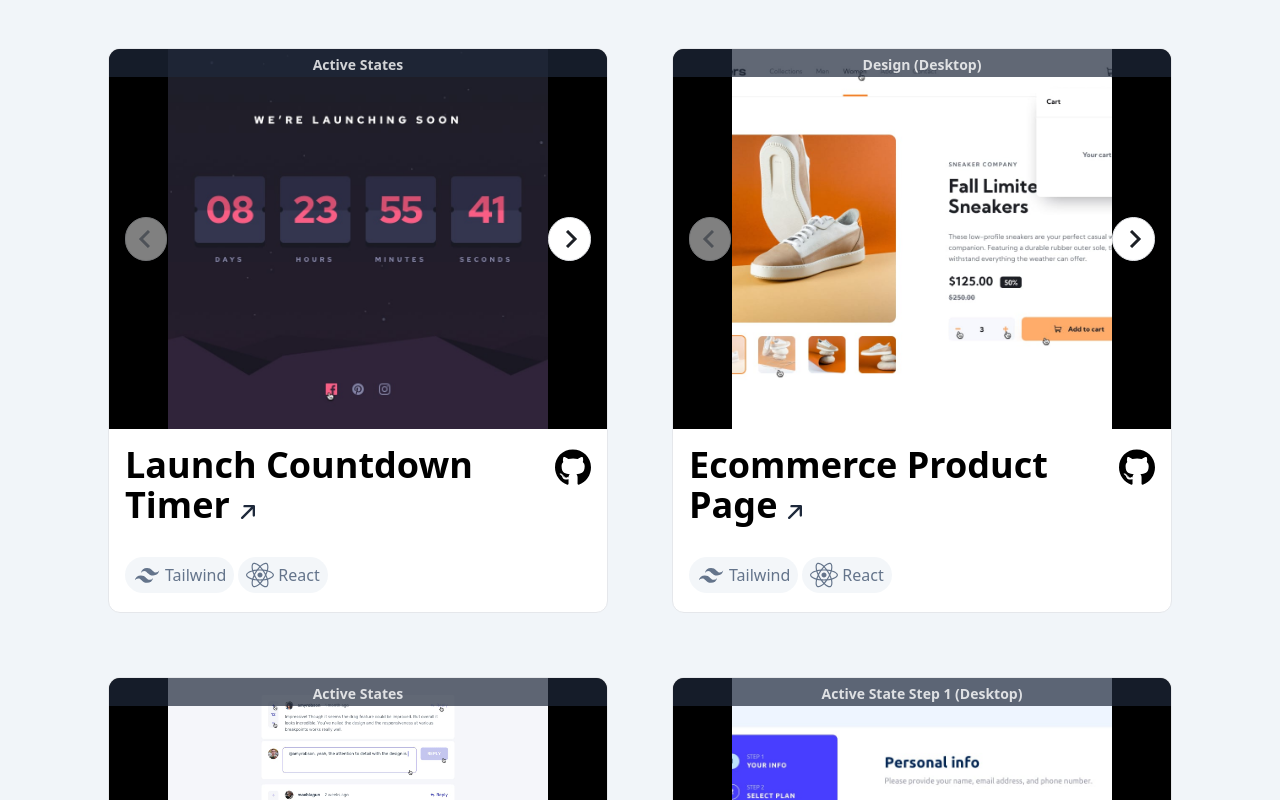
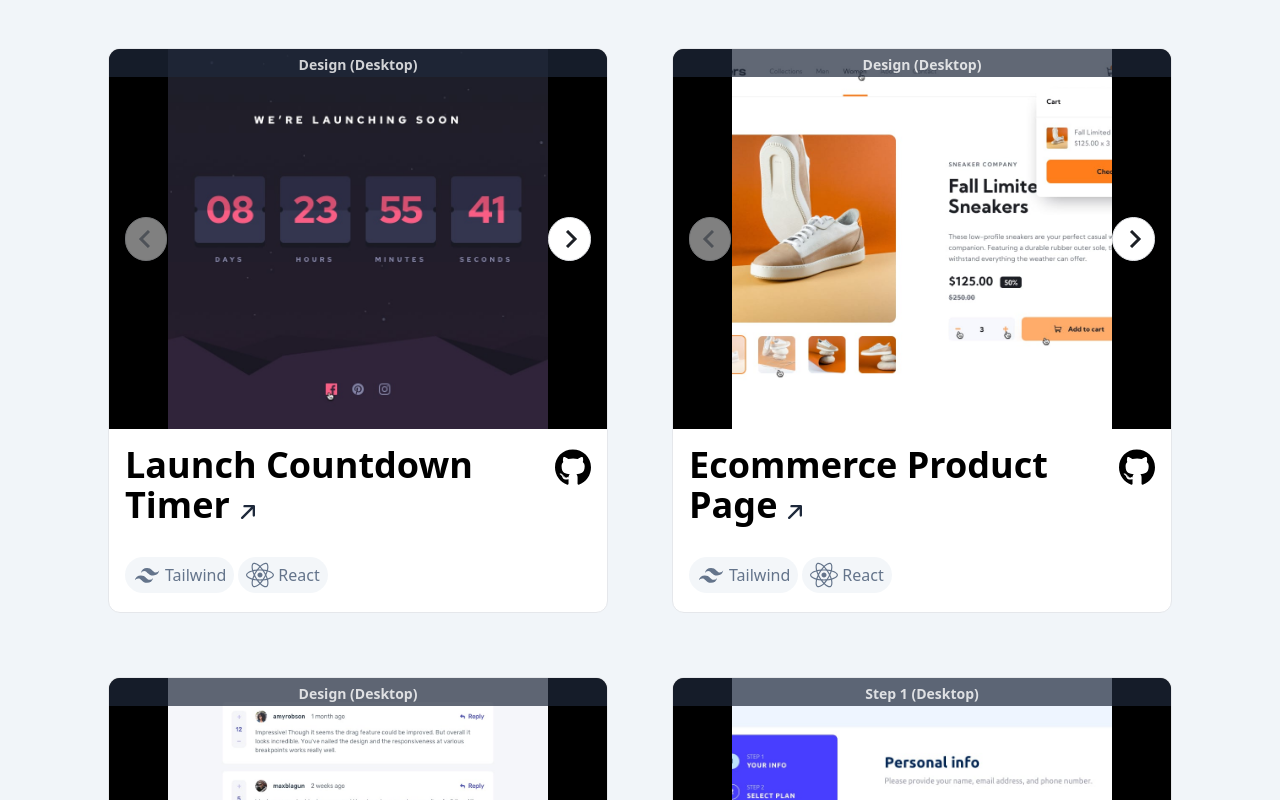
Before and after one commit to jialatteo/frontend-mentor-react-tailwind, a Next.js app: page / in a window 1280 px wide. Shown: the top 800 px of the page. Built offline with nearby package versions, Linux system fonts and the light colour scheme.

Commit message:
Select images to show

```diff
--- a/src/app/page.js
+++ b/src/app/page.js
@@ -13,11 +13,6 @@ export default function Home() {
           images={[
             {
               url: "launch-countdown-timer/active-states.jpg",
-              label: "Active States",
-              isPortrait: false,
-            },
-            {
-              url: "launch-countdown-timer/desktop-design.jpg",
               label: "Design (Desktop)",
               isPortrait: false,
             },
@@ -35,44 +30,24 @@ export default function Home() {
           githubUrl="https://github.com/jialatteo/frontend-mentor-react-tailwind/tree/main/src/app/ecommerce-product-page"
           images={[
             {
-              url: "ecommerce-product-page/active-states-basket-empty.jpg",
-              label: "Design (Desktop)",
-              isPortrait: false,
-            },
-            {
               url: "ecommerce-product-page/active-states-basket-filled.jpg",
               label: "Design (Desktop)",
               isPortrait: false,
             },
             {
-              url: "ecommerce-product-page/active-states-lightbox.jpg",
-              label: "Design (Desktop)",
-              isPortrait: false,
-            },
-            {
-              url: "ecommerce-product-page/desktop-design.jpg",
-              label: "Design (Desktop)",
-              isPortrait: false,
-            },
-            {
-              url: "ecommerce-product-page/desktop-design-lightbox.jpg",
-              label: "Lightbox (Desktop)",
-              isPortrait: false,
-            },
-            {
-              url: "ecommerce-product-page/mobile-design.jpg",
+              url: "ecommerce-product-page/mobile-design-basket-filled.jpg",
               label: "Design (Mobile)",
               isPortrait: true,
             },
             {
-              url: "ecommerce-product-page/mobile-design-basket-empty.jpg",
-              label: "Design (Mobile)",
+              url: "ecommerce-product-page/mobile-menu.jpg",
+              label: "Dropdown (Mobile)",
               isPortrait: true,
             },
             {
-              url: "ecommerce-product-page/mobile-design-basket-filled.jpg",
-              label: "Design (Mobile)",
-              isPortrait: true,
+              url: "ecommerce-product-page/active-states-lightbox.jpg",
+              label: "Lightbox",
+              isPortrait: false,
             },
           ]}
         />
@@ -82,11 +57,6 @@ export default function Home() {
           projectUrl="/interactive-comments-section"
           githubUrl="https://github.com/jialatteo/frontend-mentor-react-tailwind/tree/main/src/app/interactive-comments-section"
           images={[
-            {
-              url: "interactive-comments-section/active-states.jpg",
-              label: "Active States",
-              isPortrait: false,
-            },
             {
               url: "interactive-comments-section/desktop-design.jpg",
               label: "Design (Desktop)",
@@ -117,8 +87,53 @@ export default function Home() {
           images={[
             {
               url: "multi-step-form/active-states-step-1.jpg",
-              label: "Active State Step 1 (Desktop)",
+              label: "Step 1 (Desktop)",
               isPortrait: false,
+            },
+            {
+              url: "multi-step-form/mobile-design-step-1.jpg",
+              label: "Step 1 (Mobile)",
+              isPortrait: true,
+            },
+            {
+              url: "multi-step-form/active-states-step-2.jpg",
+              label: "Step 2 (Desktop)",
+              isPortrait: false,
+            },
+            {
+              url: "multi-step-form/mobile-design-step-2-monthly.jpg",
+              label: "Step 2 (Mobile)",
+              isPortrait: true,
+            },
+            {
+              url: "multi-step-form/active-states-step-3.jpg",
+              label: "Step 3 (Desktop)",
+              isPortrait: false,
+            },
+            {
+              url: "multi-step-form/mobile-design-step-3-monthly.jpg",
+              label: "Step 3 (Mobile)",
+              isPortrait: true,
+            },
+            {
+              url: "multi-step-form/active-states-step-4.jpg",
+              label: "Step 4 (Desktop)",
+              isPortrait: false,
+            },
+            {
+              url: "multi-step-form/mobile-design-step-4-monthly.jpg",
+              label: "Step 4 (Mobile)",
+              isPortrait: true,
+            },
+            {
+              url: "multi-step-form/desktop-design-step-5.jpg",
+              label: "Step 5 (Desktop)",
+              isPortrait: false,
+            },
+            {
+              url: "multi-step-form/mobile-design-step-5.jpg",
+              label: "Step 5 (Mobile)",
+              isPortrait: true,
             },
           ]}
         />
@@ -130,7 +145,17 @@ export default function Home() {
           images={[
             {
               url: "calculator-app/mobile-design-theme-1.jpg",
-              label: "Design Theme 1 (Desktop)",
+              label: "Design Theme 1",
+              isPortrait: true,
+            },
+            {
+              url: "calculator-app/mobile-design-theme-2.jpg",
+              label: "Design Theme 2",
+              isPortrait: true,
+            },
+            {
+              url: "calculator-app/mobile-design-theme-3.jpg",
+              label: "Design Theme 3",
               isPortrait: true,
             },
           ]}
@@ -163,7 +188,7 @@ export default function Home() {
             },
             {
               url: "url-shortener/mobile-navigation.jpg",
-              label: "Navigation (Mobile)",
+              label: "Dropdown (Mobile)",
               isPortrait: true,
             },
           ]}
@@ -191,22 +216,22 @@ export default function Home() {
             },
             {
               url: "mortgage-repayment-calculator/desktop-design-completed.jpg",
-              label: "Empty Cart (Desktop)",
+              label: "Completed Result (Desktop)",
               isPortrait: false,
             },
             {
               url: "mortgage-repayment-calculator/mobile-design-completed.jpg",
-              label: "Empty Cart (Mobile)",
+              label: "Completed Result (Mobile)",
               isPortrait: true,
             },
             {
               url: "mortgage-repayment-calculator/desktop-design-empty.jpg",
-              label: "Confirmed Order (Desktop)",
+              label: "Empty Result (Desktop)",
               isPortrait: false,
             },
             {
               url: "mortgage-repayment-calculator/mobile-design-empty.jpg",
-              label: "Confirmed Order (Mobile)",
+              label: "Empty Result (Mobile)",
               isPortrait: true,
             },
           ]}
@@ -237,8 +262,13 @@ export default function Home() {
           images={[
             {
               url: "product-list-with-cart/active-states.jpg",
-              label: "Active States",
+              label: "Filled Cart (Desktop",
               isPortrait: false,
+            },
+            {
+              url: "product-list-with-cart/mobile-design-selected.jpg",
+              label: "Filled Cart (Mobile)",
+              isPortrait: true,
             },
             {
               url: "product-list-with-cart/desktop-design-empty.jpg",
@@ -260,16 +290,6 @@ export default function Home() {
               label: "Confirmed Order (Mobile)",
               isPortrait: true,
             },
-            {
-              url: "product-list-with-cart/desktop-design-selected.jpg",
-              label: "Selected (Desktop)",
-              isPortrait: false,
-            },
-            {
-              url: "product-list-with-cart/mobile-design-selected.jpg",
-              label: "Selected (Mobile)",
-              isPortrait: true,
-            },
           ]}
         />
       </div>
```
